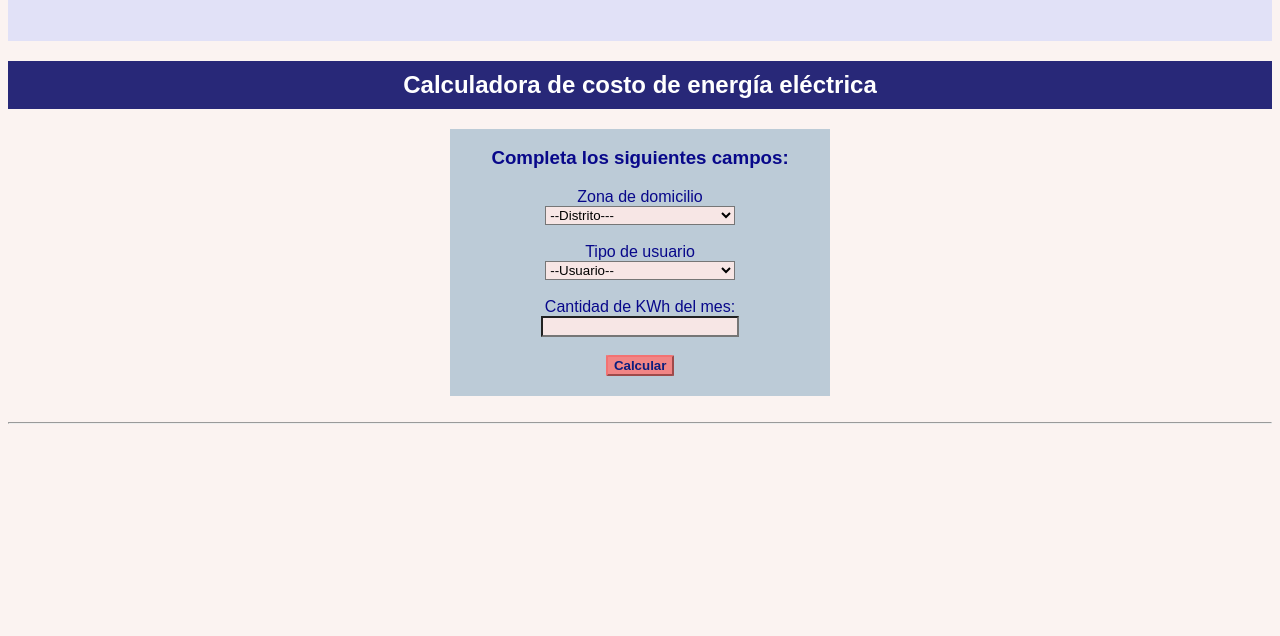
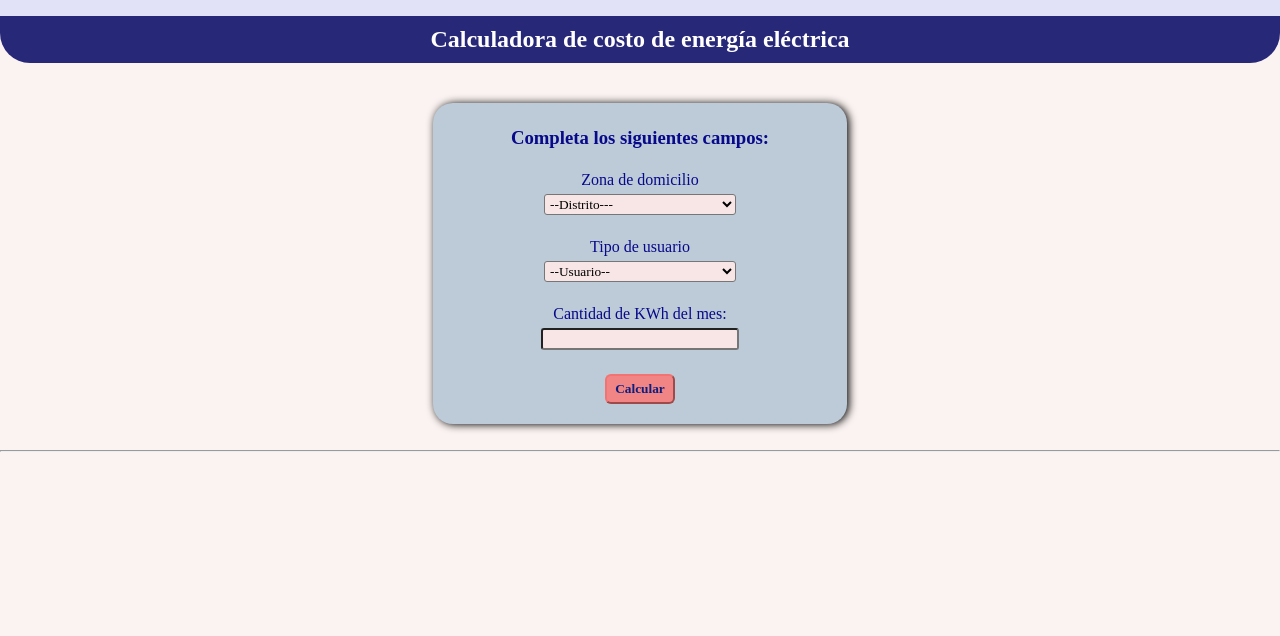
Before and after one commit to Virginia-Vaccaro/utn-labcomII-practices, a plain HTML site: page TP Grupal - Calculadora EPE/index.html in a window 1280 px wide. Shown: the part 164-800 px from the top of the page. Drawn offline with Linux system fonts and the light colour scheme.

Commit message:
css changed

```diff
--- a/TP Grupal - Calculadora EPE/CSS/index.css
+++ b/TP Grupal - Calculadora EPE/CSS/index.css
@@ -1,7 +1,14 @@
+*{
+    font-family:'Times New Roman', Times, serif;
+}
+
 body{
     font-family: Arial, Helvetica, sans-serif;
     color: rgb(8, 8, 138);
     background-color: #fbf3f1;
+    margin-left: 0%;
+    margin-right: 0%;
+    margin-top: 0%;
 }
 
 img{
@@ -17,12 +24,13 @@ img{
     color: #23236a;
 }
 
-
 h2{
     background-color: #282878;
     text-align: center;
     color: white;
     padding: 10px;
+    border-radius: 0px 0px 30px 30px;
+    margin-top: 0%;
 }
 
 #form{
@@ -32,7 +40,13 @@ h2{
     width: 30%;
     text-align: center;
     align-items: center;
-    padding-bottom: 20px;
+    margin-top: 20px;
+    padding-left: 15px;
+    padding-top: 5px;
+    padding-right: 15px;
+    padding-bottom: 15px;
+    box-shadow: 2px .5px 8px #000000;
+    border-radius: 20px;
 }
 
 #cargar-campos{
@@ -47,6 +61,9 @@ form button{
     width: 18%;
     border-color: rgb(243, 114, 114);
     border-radius: 5%;
+    margin: 5px;
+    padding: 5px;
+    border-radius: 6px 6px 6px 6px;
 }
 
 form select{
@@ -67,3 +84,14 @@ form input{
     font-weight: bold;
     text-align: center;
 }
+
+label{
+    margin: 2px;
+    padding: 2px;
+}
+
+select, input{
+    margin: 1px;
+    padding: 1px;
+    border-radius: 3px 3px 3px 3px;
+}
```
